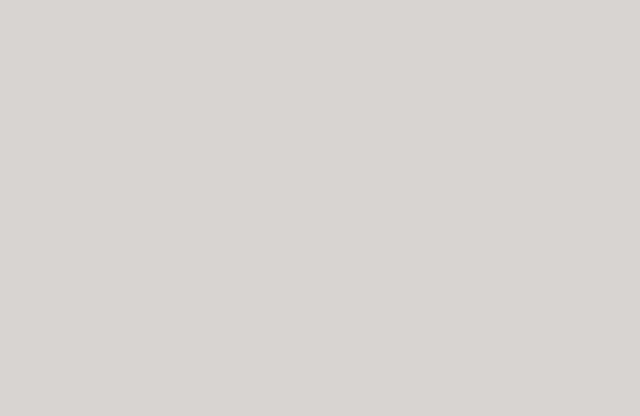
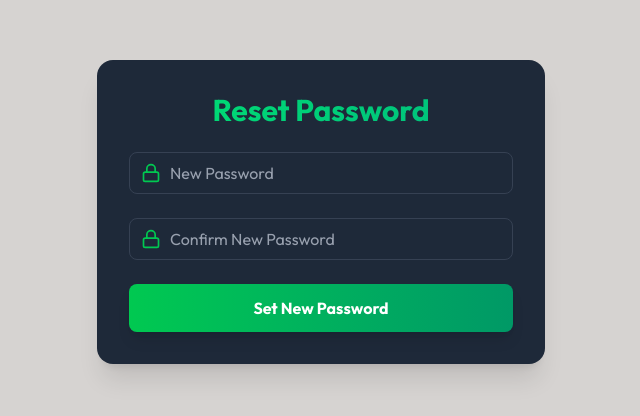
Before and after one commit to dev-debabrata/auth-mern, a React (Vite) app in the folder frontend/: page /reset-password/1 in a window 1280 px wide. Before the commit this address had no page. Shown: the part 188-604 px from the top of the page, without its empty margins (319-959 px from the left). Built offline with nearby package versions, Linux system fonts and the light colour scheme.

Commit message:
01-07-2025

```diff
--- a/frontend/package.json
+++ b/frontend/package.json
@@ -16,6 +16,7 @@
     "lucide-react": "^0.511.0",
     "react": "^19.1.0",
     "react-dom": "^19.1.0",
+    "react-hot-toast": "^2.5.2",
     "react-icons": "^5.5.0",
     "react-router-dom": "^7.6.3",
     "tailwindcss": "^4.1.7",
--- a/frontend/src/App.jsx
+++ b/frontend/src/App.jsx
@@ -5,6 +5,7 @@
 import LoginPage from "./pages/LoginPage";
 import EmailVerificationPage from "./pages/EmailVerificationPage";
 import ForgotPasswordPage from "./pages/ForgotPasswordPage";
+import ResetPasswordPage from "./pages/ResetPasswordPage";
 
 function App() {
   return (
@@ -18,6 +19,7 @@
         <Route path="/login" element={<LoginPage />} />
         <Route path="/verify-email" element={<EmailVerificationPage />} />
         <Route path="/forgot-password" element={<ForgotPasswordPage />} />
+        <Route path="/reset-password/:token" element={<ResetPasswordPage />} />
       </Routes>
     </div>
   );
--- a/frontend/src/pages/EmailVerificationPage.jsx
+++ b/frontend/src/pages/EmailVerificationPage.jsx
@@ -3,7 +3,7 @@
 import { useNavigate } from "react-router-dom";
 import { motion } from "framer-motion";
 import { useAuthStore } from "../store/authStore";
-// import toast from "react-hot-toast";
+import toast from "react-hot-toast";
 
 
 
--- a/frontend/src/pages/ForgotPasswordPage.jsx
+++ b/frontend/src/pages/ForgotPasswordPage.jsx
@@ -1,11 +1,13 @@
 import { motion } from "framer-motion";
 import { useState } from "react";
-import { useAuthStore } from "../Store/authStore";
+import { useAuthStore } from "../store/authStore";
 import Input from "../components/Input";
 import { MdOutlineEmail } from "react-icons/md";
 import { FiLoader } from "react-icons/fi";
 import { Link } from "react-router-dom";
 import { FaArrowRightLong } from "react-icons/fa6";
+
+
 
 const ForgotPasswordPage = () => {
     const [email, setEmail] = useState("");
--- a/frontend/src/pages/LoginPage.jsx
+++ b/frontend/src/pages/LoginPage.jsx
@@ -54,10 +54,11 @@
                         </Link>
                     </div>
                     <motion.button
-                        className='mt-5 w-full py-3 px-4 bg-gradient-to-r from-green-500 to-emerald-600 text-white font-bold rounded-lg shadow-lg hover:from-green-600 hover:to-emerald-700 focus:outline-none focus:ring-2 focus:ring-green-500 focus:ring-offset-2 focus:ring-offset-gray-900 transition duration-200 cursor-pointer'
                         whileHover={{ scale: 1.02 }}
                         whileTap={{ scale: 0.98 }}
+                        className='w-full py-3 px-4 bg-gradient-to-r from-green-500 to-emerald-600 text-white font-bold rounded-lg shadow-lg hover:from-green-600 hover:to-emerald-700 focus:outline-none focus:ring-2 focus:ring-green-500 focus:ring-offset-2 focus:ring-offset-gray-900 transition duration-200'
                         type='submit'
+                        disabled={isLoading}
                     >
                         {isLoading ? <FiLoader className='w-6 h-6 animate-spin  mx-auto' /> : "Login"}
                     </motion.button>
--- /dev/null
+++ b/frontend/src/pages/ResetPasswordPage.jsx
@@ -0,0 +1,84 @@
+import { useState } from "react";
+import { motion } from "framer-motion";
+import { useAuthStore } from "../store/authStore";
+import { useNavigate, useParams } from "react-router-dom";
+import Input from "../components/Input";
+import { LuLock } from "react-icons/lu";
+import toast from "react-hot-toast";
+
+const ResetPasswordPage = () => {
+    const [password, setPassword] = useState("");
+    const [confirmPassword, setConfirmPassword] = useState("");
+    const { resetPassword, error, isLoading, message } = useAuthStore();
+
+    const { token } = useParams();
+    const navigate = useNavigate();
+
+    const handleSubmit = async (e) => {
+        e.preventDefault();
+
+        if (password !== confirmPassword) {
+            alert("Passwords do not match");
+            return;
+        }
+        try {
+            await resetPassword(token, password);
+
+            toast.success("Password reset successfully, redirecting to login page...");
+            setTimeout(() => {
+                navigate("/login");
+            }, 2000);
+        } catch (error) {
+            console.error(error);
+            toast.error(error.message || "Error resetting password");
+        }
+    };
+
+    return (
+        <motion.div
+            initial={{ opacity: 0, y: 20 }}
+            animate={{ opacity: 1, y: 0 }}
+            transition={{ duration: 0.5 }}
+            className='max-w-md w-full bg-gray-800 bg-opacity-50 backdrop-filter backdrop-blur-xl rounded-2xl shadow-xl overflow-hidden'
+        >
+            <div className='p-8'>
+                <h2 className='text-3xl font-bold mb-6 text-center bg-gradient-to-r from-green-400 to-emerald-500 text-transparent bg-clip-text'>
+                    Reset Password
+                </h2>
+                {error && <p className='text-red-500 text-sm mb-4'>{error}</p>}
+                {message && <p className='text-green-500 text-sm mb-4'>{message}</p>}
+
+                <form onSubmit={handleSubmit}>
+                    <Input
+                        icon={LuLock}
+                        type='password'
+                        placeholder='New Password'
+                        value={password}
+                        onChange={(e) => setPassword(e.target.value)}
+                        required
+                    />
+
+                    <Input
+                        icon={LuLock}
+                        type='password'
+                        placeholder='Confirm New Password'
+                        value={confirmPassword}
+                        onChange={(e) => setConfirmPassword(e.target.value)}
+                        required
+                    />
+
+                    <motion.button
+                        whileHover={{ scale: 1.02 }}
+                        whileTap={{ scale: 0.98 }}
+                        className='w-full py-3 px-4 bg-gradient-to-r from-green-500 to-emerald-600 text-white font-bold rounded-lg shadow-lg hover:from-green-600 hover:to-emerald-700 focus:outline-none focus:ring-2 focus:ring-green-500 focus:ring-offset-2 focus:ring-offset-gray-900 transition duration-200'
+                        type='submit'
+                        disabled={isLoading}
+                    >
+                        {isLoading ? "Resetting..." : "Set New Password"}
+                    </motion.button>
+                </form>
+            </div>
+        </motion.div>
+    );
+};
+export default ResetPasswordPage;
--- /dev/null
+++ b/frontend/src/utils/data.js
@@ -0,0 +1,15 @@
+export const formatDate = (dateString) => {
+    const date = new Date(dateString);
+    if (isNaN(date.getTime())) {
+        return "Invalid Date";
+    }
+
+    return date.toLocaleString("en-US", {
+        year: "numeric",
+        month: "short",
+        day: "numeric",
+        hour: "2-digit",
+        minute: "2-digit",
+        hour12: true,
+    });
+};
```
Also changed, not shown: 1 other file (tests, documents, lock files or other folders).
